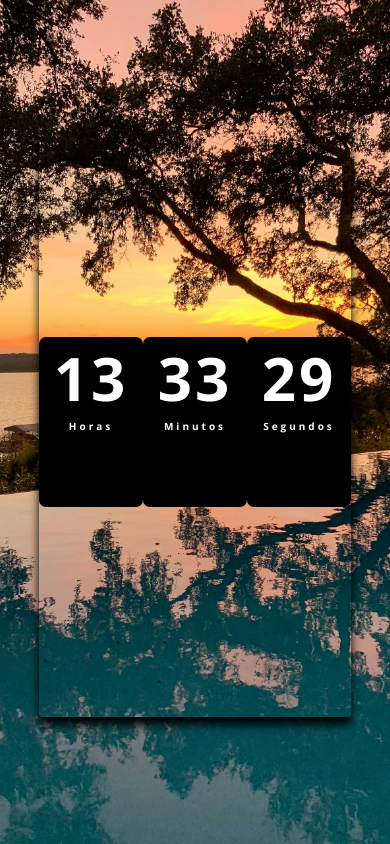
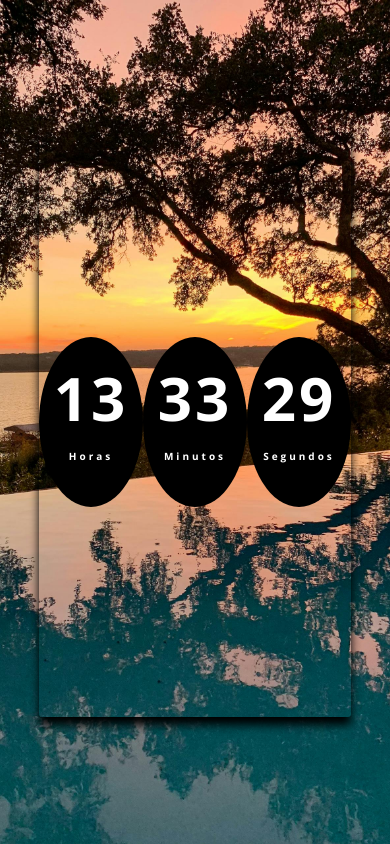
Before and after one commit to Leolfc/relogio, a plain HTML site: page index.html in a window 390 px wide. Drawn offline with nearby package versions, Linux system fonts and the light colour scheme.

Commit message:
Mudei o formato do relógio para smartphone

```diff
--- a/estilos/media-query.css
+++ b/estilos/media-query.css
@@ -12,6 +12,15 @@
         height: 70%;
 
        }
+       .relogio > section{
+        border-radius:50%;
+        margin: auto;
 
 
-}
+       }
+       #Horas, #Minutos, #Segundos{
+      margin-top: 10px;
+      padding: 10px;
+       }
+
+    }
--- a/index.html
+++ b/index.html
@@ -16,19 +16,19 @@
 
   <section class="relogio">
 
-          <section>
+          <section class="numeros">
             <span id="Horas">00</span>
             <span class="tempo">Horas</span>
           </section>
 
 
-          <section>
+          <section class="numeros">
             <span id="Minutos">00</span>
             <span class="tempo">Minutos</span>
           </section>
 
 
-            <section>
+            <section class="numeros">
               <span id="Segundos">00</span>
               <span class="tempo">Segundos</span>
             </section>
```
